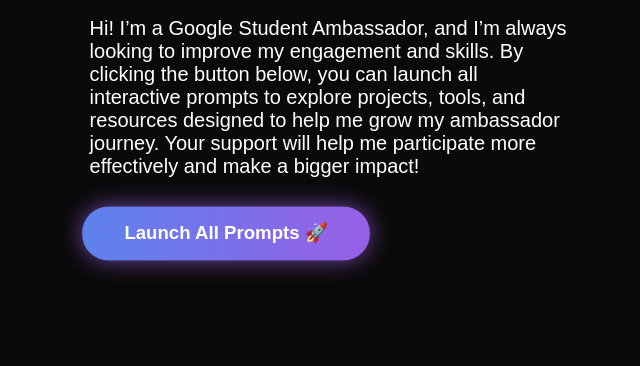
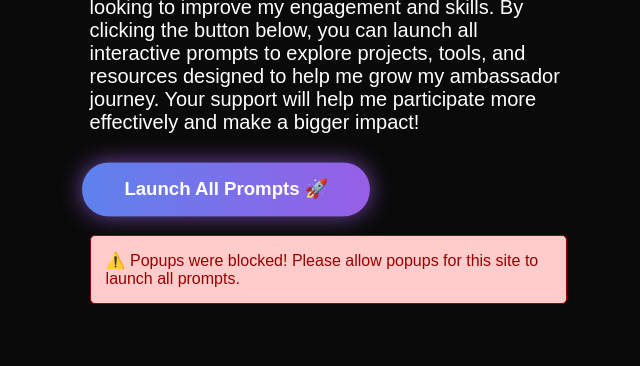
Before and after one commit to manozboggavarapu/GOOGLE-STUDENT-AMBASSDOR, a plain HTML site: page index.html in a window 1280 px wide. Both pictures are taken after a click on the button "Launch All Prompts 🚀". Shown: the part 434-800 px from the top of the page, without its empty margins (0-640 px from the left). Drawn offline with nearby package versions, Linux system fonts and the light colour scheme.

Commit message:
Initial commit: Add GSA portal project files

```diff
--- a/index.html
+++ b/index.html
@@ -3,13 +3,25 @@
 <head>
 <meta charset="UTF-8">
 <meta name="viewport" content="width=device-width, initial-scale=1.0">
-<title>Best Gemini Features | GSA </title>
+<title>Best Gemini Features | GSA</title>
 
 <!-- Link CSS -->
 <link rel="stylesheet" href="style.css">
 
 <!-- AOS for scroll animations -->
 <link href="https://cdn.jsdelivr.net/npm/aos@2.3.4/dist/aos.css" rel="stylesheet">
+<style>
+/* Optional popup-block warning styling */
+#popup-warning {
+  display: none;
+  margin-top: 20px;
+  padding: 15px;
+  background-color: #ffcccc;
+  color: #900;
+  border: 1px solid #900;
+  border-radius: 5px;
+}
+</style>
 </head>
 <body>
 
@@ -19,13 +31,11 @@
     <h1>Explore Gemini Features</h1>
     <p>Hi! I’m a Google Student Ambassador, and I’m always looking to improve my engagement and skills. By clicking the button below, you can launch all interactive prompts to explore projects, tools, and resources designed to help me grow my ambassador journey. Your support will help me participate more effectively and make a bigger impact!</p>
     <button onclick="openAllLinks()">Launch All Prompts 🚀</button>
+    <div id="popup-warning">⚠️ Popups were blocked! Please allow popups for this site to launch all prompts.</div>
   </div>
   <div class="hero-right">
-    <!-- 3D model removed -->
-    <!-- Optional: Add an animated div or video later -->
-    <div class="hero-animation">
-      <!-- Example animation or leave empty -->
-    </div>
+    <!-- Optional animation div -->
+    <div class="hero-animation"></div>
   </div>
 </section>
 
@@ -61,7 +71,7 @@
 <!-- Footer -->
 <footer>Made with 💻 by Manoj | Google Student Ambassador </footer>
 
-<!-- Open All Links Script -->
+<!-- Open All Links Script with popup-block detection -->
 <script>
 function openAllLinks() {
   const links = [
@@ -71,7 +81,22 @@ function openAllLinks() {
     "https://aiskillshouse.com/student/qr-mediator.html?uid=4882&promptId=21",
     "https://aiskillshouse.com/student/qr-mediator.html?uid=4882&promptId=22"
   ];
-  links.forEach(url => window.open(url, "_blank"));
+
+  let popupBlocked = false;
+
+  links.forEach((url, index) => {
+    setTimeout(() => {
+      const newWindow = window.open(url, "_blank");
+      if (!newWindow) {
+        popupBlocked = true;
+      }
+
+      // Show warning if any popup is blocked
+      if (index === links.length - 1 && popupBlocked) {
+        document.getElementById("popup-warning").style.display = "block";
+      }
+    }, index * 500);
+  });
 }
 </script>
 
```
